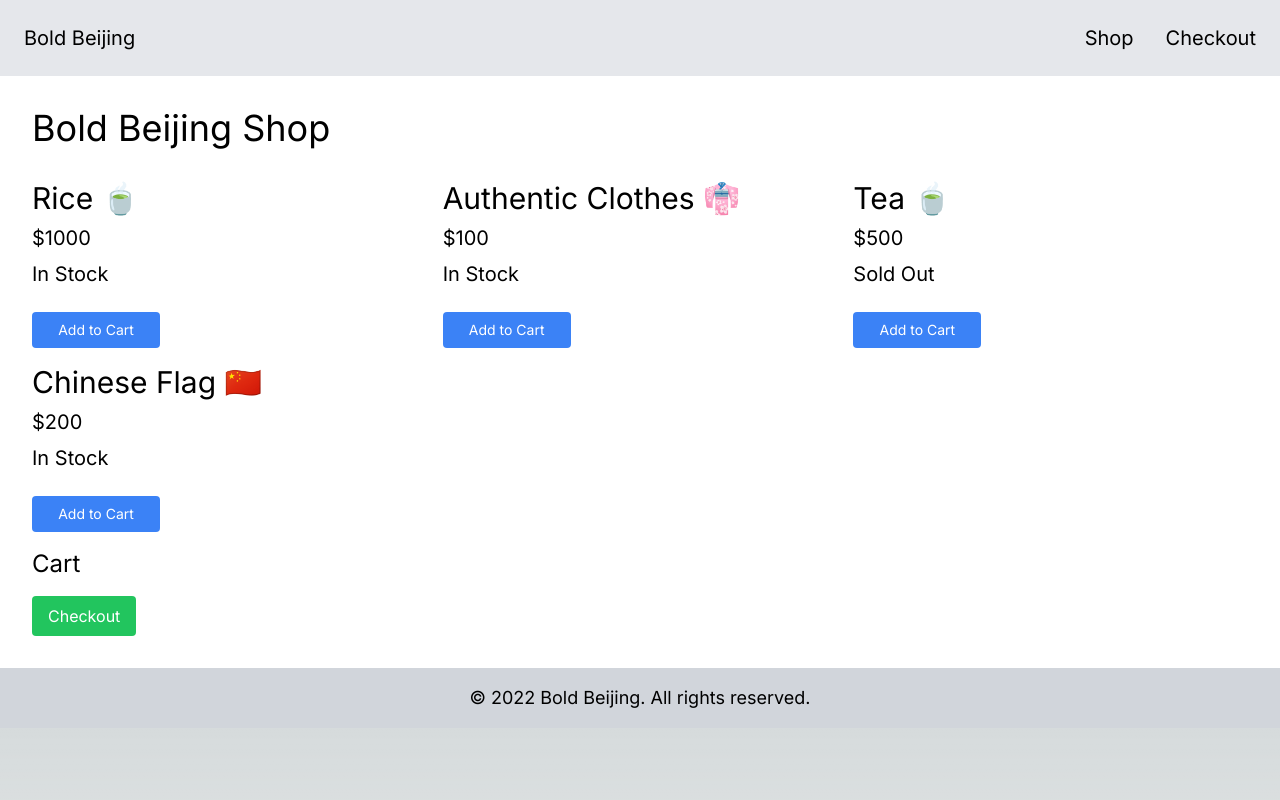
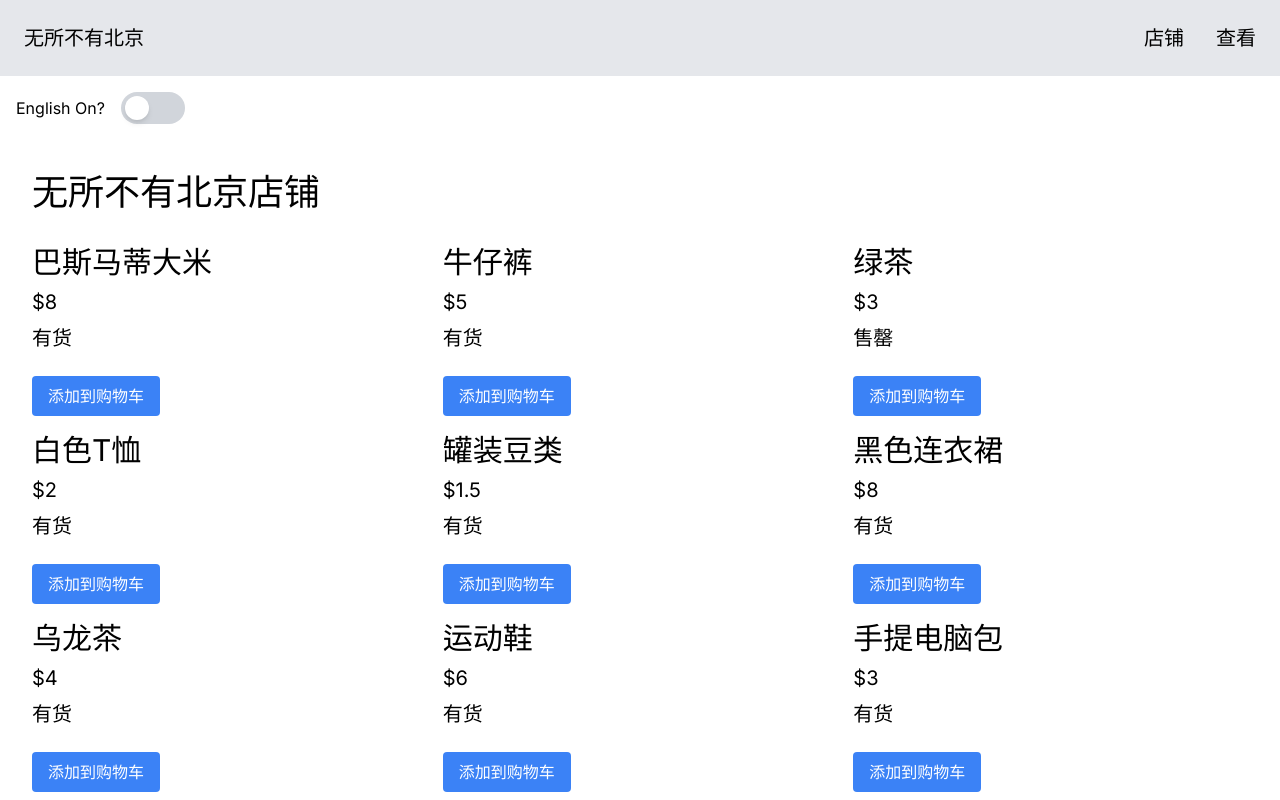
Before and after one commit to Pineappletwo1/Chinese-Shop, a Next.js app in the folder chinese-shop/: page /shop in a window 1280 px wide. Shown: the top 800 px of the page. Built offline with nearby package versions, Linux system fonts and the light colour scheme.

Commit message:
pretty much everything

```diff
--- /dev/null
+++ b/chinese-shop/src/app/checkout/page.tsx
@@ -0,0 +1,97 @@
+"use client";
+import { useEffect, useState } from "react";
+import Link from "next/link";
+
+type Product = {
+  id: number;
+  nameEn: string;
+  nameCn: string;
+  price: number;
+  inStock: boolean;
+};
+
+export default function Checkout() {
+  useEffect(() => {
+    const cart = localStorage.getItem("cart");
+    if (cart) {
+      setCart(JSON.parse(cart));
+    }
+  }, []);
+
+  const [cart, setCart] = useState<Product[]>([]);
+  const removeFromCart = (index: any) => {
+    //get rid
+    setCart(cart.filter((p, i) => i !== index));
+    localStorage.setItem(
+      "cart",
+      JSON.stringify(cart.filter((p, i) => i !== index))
+    );
+  };
+  const [isOn, setIsOn] = useState(false);
+
+  return (
+    <>
+      <nav className="flex p-4 gap-4 bg-gray-200">
+        <Link href="/">
+          <h1 className="text-xl hover:bg-gray-300 rounded p-2">
+            {isOn ? "Bold Beijing" : "无所不有北京"}
+          </h1>
+        </Link>
+        <Link href="/shop" className=" ml-auto">
+          <h1 className="text-xl hover:bg-gray-300 rounded p-2">
+            {isOn ? "Shop" : "店铺"}
+          </h1>
+        </Link>
+        <Link href="/checkout">
+          <h1 className="text-xl hover:bg-gray-300 rounded p-2 ">
+            {isOn ? "Checkout" : "查看"}
+          </h1>
+        </Link>
+      </nav>
+      <div className="bg-white p-4 flex items-center">
+        <h1 className="mr-4">English On?</h1>
+        <button
+          onClick={() => setIsOn(!isOn)}
+          className={`w-16 h-8 bg-gray-300 rounded-full p-1 ${
+            isOn ? "bg-green-500" : ""
+          }`}
+        >
+          <div
+            className={`bg-white w-6 h-6 rounded-full shadow-md transform duration-300 ${
+              isOn ? "translate-x-full" : ""
+            }`}
+          ></div>
+        </button>
+      </div>
+      <div className="p-8 bg-white">
+        <h1 className="text-4xl mb-4">
+          {isOn ? "Bold Beijing Shop" : "无所不有北京店铺"}
+        </h1>
+
+        <h2 className="text-2xl mt-4">{isOn ? "Cart" : "购物车"}</h2>
+        <ul>
+          {cart.map((product, index) => (
+            <li key={index} className="flex justify-between items-center">
+              <div>
+                <h3 className="text-xl">
+                  {product[isOn ? "nameEn" : "nameCn"]}
+                </h3>
+                <p className="text-lg">${product.price / 100}</p>
+              </div>
+              <button
+                onClick={() => removeFromCart(index)}
+                className="bg-red-500 text-white px-4 py-2 w-32 rounded mt-4 text-sm"
+              >
+                Remove
+              </button>
+            </li>
+          ))}
+        </ul>
+        <h1 className="mt-6 text-4xl">{isOn ? "Total" : "全部的钱"}</h1>
+        <h2 className="text-2xl">
+          ${cart.reduce((acc, p) => acc + p.price, 0) / 100}
+        </h2>
+      </div>
+    </>
+  );
+}
--- /dev/null
+++ b/chinese-shop/src/app/language.js
@@ -0,0 +1 @@
+let dictionary = {};
--- a/chinese-shop/src/app/layout.tsx
+++ b/chinese-shop/src/app/layout.tsx
@@ -19,19 +19,7 @@ export default function RootLayout({
   return (
     <html lang="en">
       <body className={inter.className}>
-        <nav className="flex p-4 gap-4 bg-gray-200">
-          <Link href="/">
-            <h1 className="text-xl hover:bg-gray-300 rounded p-2">
-              Bold Beijing
-            </h1>
-          </Link>
-          <Link href="/shop" className=" ml-auto">
-            <h1 className="text-xl hover:bg-gray-300 rounded p-2">Shop</h1>
-          </Link>
-          <Link href="/checkout">
-            <h1 className="text-xl hover:bg-gray-300 rounded p-2 ">Checkout</h1>
-          </Link>
-        </nav>
+
         {children}
         <footer className="p-4 bg-gray-300 text-black text-center text-lg">
           <p>© 2022 Bold Beijing. All rights reserved.</p>
--- a/chinese-shop/src/app/page.tsx
+++ b/chinese-shop/src/app/page.tsx
@@ -1,8 +1,44 @@
+"use client";
+
 import Link from "next/link";
+import { useState } from "react";
 
 export default function Home() {
+  const [isOn, setIsOn] = useState(false);
   return (
     <div>
+      <nav className="flex p-4 gap-4 bg-gray-200">
+        <Link href="/">
+          <h1 className="text-xl hover:bg-gray-300 rounded p-2">
+            {isOn ? "Bold Beijing" : "无所不有北京"}
+          </h1>
+        </Link>
+        <Link href="/shop" className=" ml-auto">
+          <h1 className="text-xl hover:bg-gray-300 rounded p-2">
+            {isOn ? "Shop" : "店铺"}
+          </h1>
+        </Link>
+        <Link href="/checkout">
+          <h1 className="text-xl hover:bg-gray-300 rounded p-2 ">
+            {isOn ? "Checkout" : "查看"}
+          </h1>
+        </Link>
+      </nav>
+      <div className="bg-white p-4 flex items-center">
+        <h1 className="mr-4">English On?</h1>
+        <button
+          onClick={() => setIsOn(!isOn)}
+          className={`w-16 h-8 bg-gray-300 rounded-full p-1 ${
+            isOn ? "bg-green-500" : ""
+          }`}
+        >
+          <div
+            className={`bg-white w-6 h-6 rounded-full shadow-md transform duration-300 ${
+              isOn ? "translate-x-full" : ""
+            }`}
+          ></div>
+        </button>
+      </div>
       <header
         className="p-16"
         style={{
@@ -14,31 +50,40 @@ export default function Home() {
           className="p-8 bg-neutral-800 bg-opacity-70"
           style={{ maxWidth: "960px" }}
         >
-          <h1 className="text-white text-6xl">Bold Beijing</h1>
+          <h1 className="text-white text-6xl">
+            {isOn ? "Bold Beijing" : "无所不有北京"}
+          </h1>
           <p className="text-2xl text-white mt-6">
-            Welcome to Bold Beijing, your one-stop shop for all things Chinese!
+            {isOn
+              ? "Welcome to Bold Beijing, your one-stop shop for all things Chinese!"
+              : "欢迎来打无所不有北京，这里你所有都可以找到！"}
           </p>
         </div>
       </header>
       <main className="flex-grow p-16 backdrop-filter backdrop-blur-lg bg-opacity-40">
         <div style={{ maxWidth: "960px" }}>
           <section className="mb-8">
-            <h2 className="text-4xl mb-2">Our Products</h2>
+            <h2 className="text-4xl mb-2">
+              {isOn ? "Our Products" : "我们的产品"}
+            </h2>
             <p className="text-xl">
-              We offer a wide range of products from traditional Chinese
-              clothing to delicious Chinese tea.
+              {isOn
+                ? "We offer a wide range of products from traditional Chinese clothing to delicious Chinese tea."
+                : "我们有很多不同的产品，从中国传统服装到美味的中国茶。"}
             </p>
           </section>
           <section>
-            <h2 className="text-4xl mb-2">Contact Us</h2>
+            <h2 className="text-4xl mb-2">
+              {isOn ? "Contact Us" : "联系我们"}
+            </h2>
             <p className="text-xl">
-              Feel free to reach out to us at boldbeijing@example.com or call us
-              at 123-456-7890.
+              {isOn
+                ? "Feel free to reach out to us at boldbeijing@example.com or call us at 123-456-7890."
+                : "如果有问题，可以电话 123-456-7890 或发送电子邮件至 boldbeijing@example.com"}
             </p>
           </section>
         </div>
       </main>
-
     </div>
   );
 }
--- a/chinese-shop/src/app/shop/page.tsx
+++ b/chinese-shop/src/app/shop/page.tsx
@@ -1,69 +1,160 @@
 "use client";
+import Link from "next/link";
 
-import { useState } from "react";
+import { useState, useEffect } from "react";
+import Switch from "../../components/Switch";
 
-type Product = {
+interface Product {
   id: number;
-  name: string;
+  nameEn: string;
+  nameCn: string;
   price: number;
   inStock: boolean;
-};
+}
 
 const products: Product[] = [
-  { id: 3, name: "Rice 🍵", price: 1000, inStock: true },
-  { id: 4, name: "Authentic Clothes 👘", price: 100, inStock: true },
-  { id: 5, name: "Tea 🍵", price: 500, inStock: false },
-  { id: 6, name: "Chinese Flag 🇨🇳", price: 200, inStock: true },
-
-  // add more products as needed
+  {
+    id: 1,
+    nameEn: "Basmati Rice",
+    nameCn: "巴斯马蒂大米",
+    price: 800,
+    inStock: true,
+  },
+  { id: 2, nameEn: "Jeans", nameCn: "牛仔裤", price: 500, inStock: true },
+  { id: 3, nameEn: "Green Tea", nameCn: "绿茶", price: 300, inStock: false },
+  {
+    id: 4,
+    nameEn: "White T-Shirt",
+    nameCn: "白色T恤",
+    price: 200,
+    inStock: true,
+  },
+  {
+    id: 5,
+    nameEn: "Canned Beans",
+    nameCn: "罐装豆类",
+    price: 150,
+    inStock: true,
+  },
+  {
+    id: 6,
+    nameEn: "Black Dress",
+    nameCn: "黑色连衣裙",
+    price: 800,
+    inStock: true,
+  },
+  { id: 7, nameEn: "Oolong Tea", nameCn: "乌龙茶", price: 400, inStock: true },
+  { id: 8, nameEn: "Sneakers", nameCn: "运动鞋", price: 600, inStock: true },
+  {
+    id: 9,
+    nameEn: "Laptop Bag",
+    nameCn: "手提电脑包",
+    price: 300,
+    inStock: true,
+  },
+  {
+    id: 10,
+    nameEn: "Instant Noodles",
+    nameCn: "方便面",
+    price: 100,
+    inStock: true,
+  },
 ];
 
 export default function Shop() {
   const [cart, setCart] = useState<Product[]>([]);
 
+  useEffect(() => {
+    const cart = localStorage.getItem("cart");
+    if (cart) {
+      setCart(JSON.parse(cart));
+    }
+  }, []);
   const addToCart = (product: Product) => {
     if (product.inStock) {
       setCart([...cart, product]);
+      localStorage.setItem("cart", JSON.stringify([...cart, product]));
     }
   };
-
-  const checkout = () => {};
-
+  const [isOn, setIsOn] = useState(false);
   return (
+    <>
+      <nav className="flex p-4 gap-4 bg-gray-200">
+        <Link href="/">
+          <h1 className="text-xl hover:bg-gray-300 rounded p-2">
+            {isOn ? "Bold Beijing" : "无所不有北京"}
+          </h1>
+        </Link>
+        <Link href="/shop" className=" ml-auto">
+          <h1 className="text-xl hover:bg-gray-300 rounded p-2">
+            {isOn ? "Shop" : "店铺"}
+          </h1>
+        </Link>
+        <Link href="/checkout">
+          <h1 className="text-xl hover:bg-gray-300 rounded p-2 ">
+            {isOn ? "Checkout" : "查看"}
+          </h1>
+        </Link>
+      </nav>
+      <div className="bg-white p-4 flex items-center">
+        <h1 className="mr-4">English On?</h1>
+        <button
+          onClick={() => setIsOn(!isOn)}
+          className={`w-16 h-8 bg-gray-300 rounded-full p-1 ${
+            isOn ? "bg-green-500" : ""
+          }`}
+        >
+          <div
+            className={`bg-white w-6 h-6 rounded-full shadow-md transform duration-300 ${
+              isOn ? "translate-x-full" : ""
+            }`}
+          ></div>
+        </button>
+      </div>
       <div className="p-8 bg-white">
-      <h1 className="text-4xl mb-4">Bold Beijing Shop</h1>
+        <h1 className="text-4xl mb-4">
+          {isOn ? "Bold Beijing Shop" : "无所不有北京店铺"}
+        </h1>
         <div className="grid grid-cols-3 gap-4 bg-white mt-8">
           {products.map((product) => (
             <div key={product.id} className="flex flex-col ">
-            <h2 className="text-3xl mb-2">{product.name}</h2>
-            <p className="mb-2 text-xl">${product.price}</p>
+              <h2 className="text-3xl mb-2">
+                {product[isOn ? "nameEn" : "nameCn"]}
+              </h2>
+              <p className="mb-2 text-xl">${product.price / 100}</p>
               <p className={"mb-2 text-xl " + ""}>
-              {product.inStock ? "In Stock" : "Sold Out"}
+                {isOn
+                  ? product.inStock
+                    ? "In Stock"
+                    : "Sold Out"
+                  : product.inStock
+                  ? "有货"
+                  : "售罄"}
               </p>
               <button
                 onClick={() => addToCart(product)}
-              className="bg-blue-500 text-white px-4 py-2 w-32 rounded mt-4 text-sm"
+                className="bg-blue-500 text-white px-4 py-2 w-32 rounded mt-4 text-md"
                 disabled={!product.inStock}
               >
-              Add to Cart
+                {isOn ? "Add to Cart" : "添加到购物车"}
               </button>
             </div>
           ))}
         </div>
-      <h2 className="text-2xl mt-4">Cart</h2>
+        <h2 className="text-4xl mt-6 mb-4">{isOn ? "Cart" : "购物车"}</h2>
         <ul>
           {cart.map((product, index) => (
-          <li key={index}>
-            {product.name} - ${product.price}
+            <li key={index} className="text-xl">
+              {product[isOn ? "nameEn" : "nameCn"]} - ${product.price / 100}
             </li>
           ))}
         </ul>
-      <button
-        onClick={checkout}
-        className="bg-green-500 text-white px-4 py-2 rounded mt-4"
-      >
-        Checkout
+        <Link href="/checkout">
+          <button className="bg-green-500 text-white px-4 py-2 rounded mt-4 text-xl">
+            {isOn ? "Checkout" : "查看"}
           </button>
+        </Link>
       </div>
+    </>
   );
 }
--- /dev/null
+++ b/chinese-shop/src/components/Switch.tsx
@@ -0,0 +1,22 @@
+"use client";
+
+import { useState } from "react";
+export default function Switch() {
+  const [isOn, setIsOn] = useState(false);
+  return (
+    <div>
+      <button
+        onClick={() => setIsOn(!isOn)}
+        className={`w-16 h-8 bg-gray-300 rounded-full p-1 ${
+          isOn ? "bg-green-500" : ""
+        }`}
+      >
+        <div
+          className={`bg-white w-6 h-6 rounded-full shadow-md transform duration-300 ${
+            isOn ? "translate-x-full" : ""
+          }`}
+        ></div>
+      </button>
+    </div>
+  );
+}
```
Also changed, not shown: chinese-shop/package.json (+5 -4 lines), 1 other file (tests, documents, lock files or other folders). Lines whose indentation alone changed are shown as unchanged.
